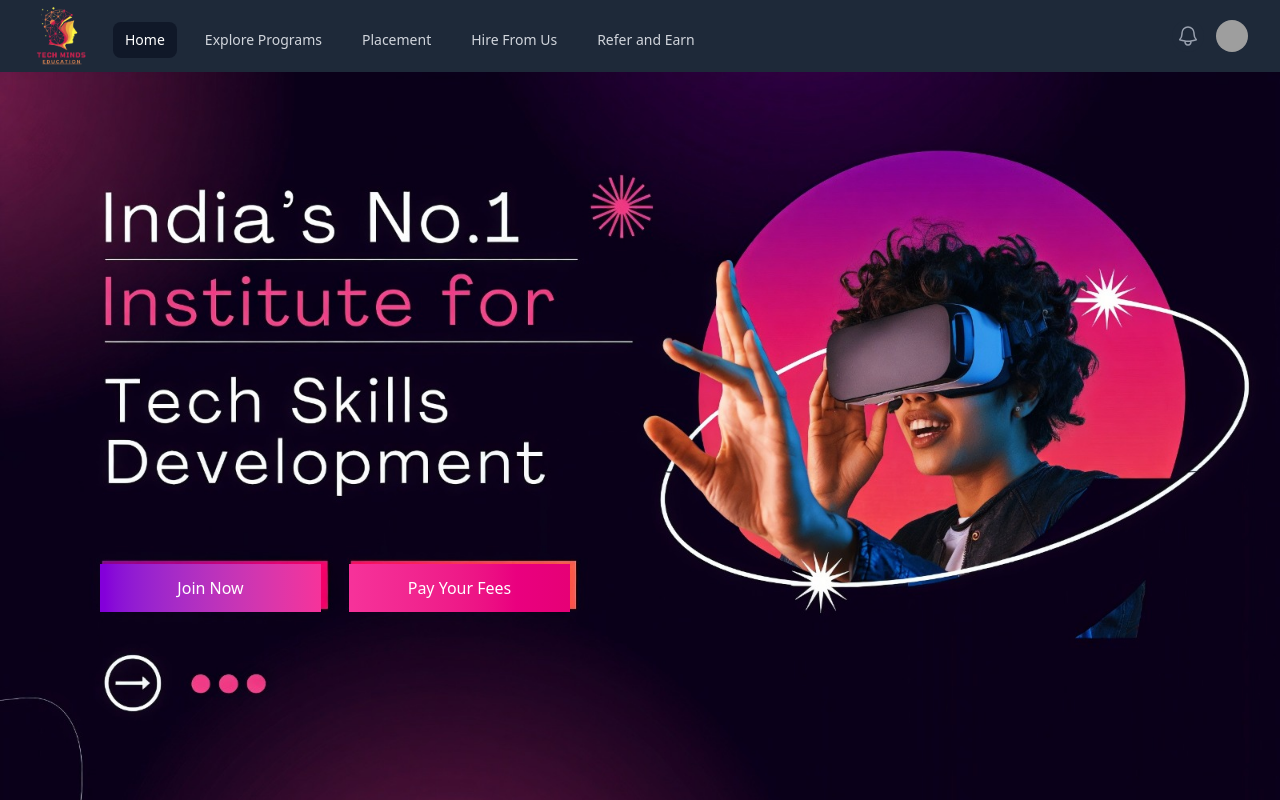
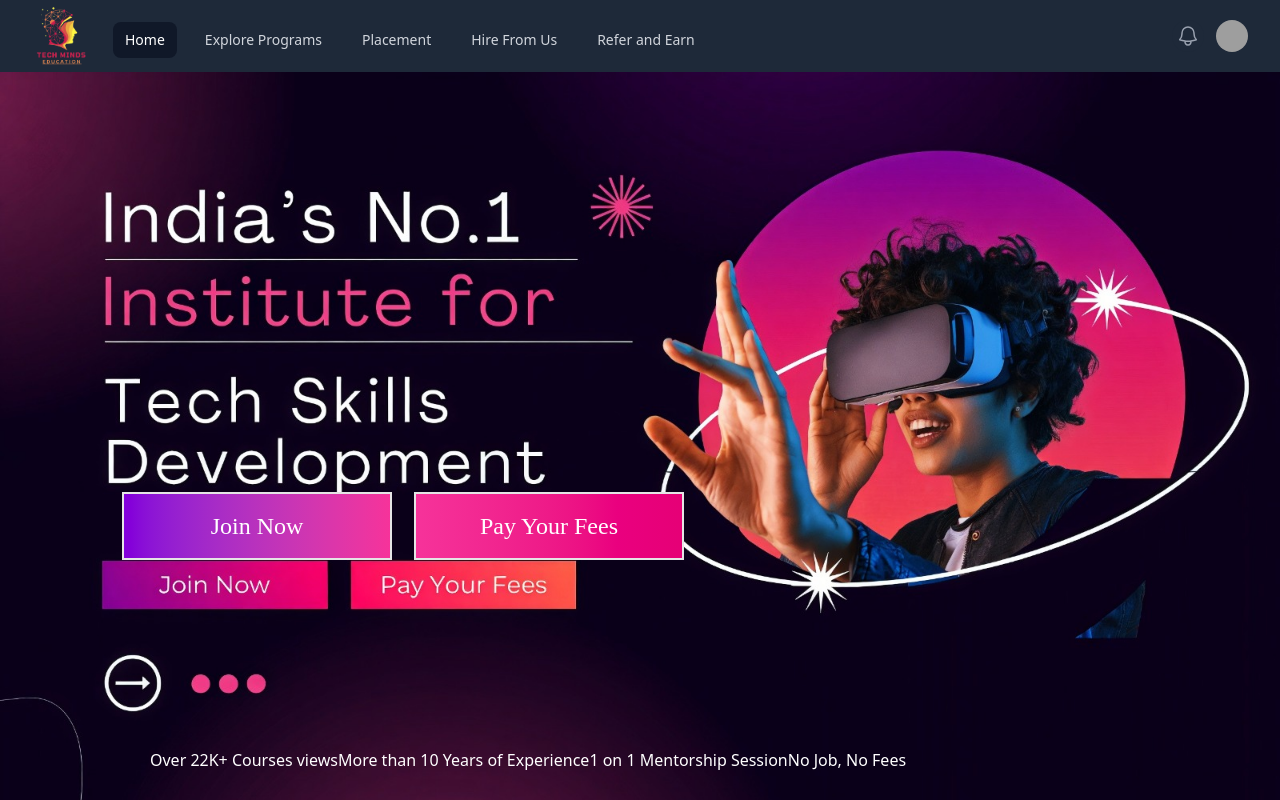
Before and after one commit to patilrohit1964/edu_sys, a React (Vite) app in the folder client/: page / in a window 1280 px wide. Shown: the top 800 px of the page. Built offline with nearby package versions, Linux system fonts and the light colour scheme; grey boxes are pictures that could not be loaded.

Commit message:
slider added

```diff
--- a/client/package.json
+++ b/client/package.json
@@ -22,6 +22,7 @@
     "lucide-react": "^0.503.0",
     "react": "^19.0.0",
     "react-dom": "^19.0.0",
+    "react-fast-marquee": "^1.6.5",
     "react-icons": "^5.5.0",
     "react-router-dom": "^7.5.1",
     "tailwind-merge": "^3.2.0",
--- a/client/src/App.jsx
+++ b/client/src/App.jsx
@@ -1,7 +1,7 @@
 import React, { useEffect } from 'react'
 import { Button } from './components/ui/button'
 import Navbar from './components/Navbar'
-import Home from './components/Home'
+import Home from './pages/Home'
 import { Route, Routes } from 'react-router-dom'
 import Explore_Programs from './pages/Explore_Programs'
 import Placement from './pages/Placement'
--- a/client/src/components/Home.jsx
+++ /dev/null
@@ -1,27 +0,0 @@
-import React from 'react'
-import { FaLongArrowAltRight } from "react-icons/fa";
-import { Link } from 'react-router-dom';
-
-const Home = () => {
-    return (
-        <>
-            <div
-                className="relative w-full"
-                data-aos="fade-right"
-            >
-                <img src="./images/bha.jpg" controls className='h-full w-full object-cover' loop autoPlay></img>
-                <div className='absolute hidden md:w-[470px] px-4 md:px-0 md:flex flex-col md:flex-row justify-between items-center md:bottom-[260px] bottom-[100px] left-0 md:left-[100px] gap-4 md:gap-0'>
-                    <Link to="/placement" className='w-full md:w-auto'>
-                        <button className='bg-gradient-to-r from-purple-700 to-pink-500 w-full md:w-[221px] py-3 cursor-pointer px-10 text-white text-sm md:text-base'>Join Now</button>
-                    </Link>
-                    <Link to="/refer-earn" className='w-full md:w-auto'>
-                        <button className='bg-gradient-to-r from-pink-500 to-pink-600 w-full md:w-[221px] py-3 cursor-pointer px-10 text-white text-sm md:text-base'>Pay Your Fees</button>
-                    </Link>
-                </div>
-            </div>
-            <h1 className='text-3xl md:text-5xl text-center mt-10 font-mono'>Top Hiring</h1>
-        </>
-    )
-}
-
-export default Home;
--- /dev/null
+++ b/client/src/pages/Home.jsx
@@ -0,0 +1,41 @@
+import React from 'react'
+import { FaLongArrowAltRight } from "react-icons/fa";
+import { Link } from 'react-router-dom';
+
+const Home = () => {
+    return (
+        <>
+            <div
+                className="relative w-full"
+                data-aos="fade-right"
+            >
+                <img src="./images/bha.jpg" controls className='h-full w-full object-cover' loop autoPlay></img>
+                <div className='absolute hidden md:w-[562px] px-4 md:px-0 md:flex flex-col md:flex-row justify-between items-center md:bottom-[312px] bottom-[200px] left-0 md:left-[122px] gap-4 md:gap-0'>
+                    <Link to="/placement" className='w-full md:w-auto'>
+                        <button className='bg-gradient-to-r from-purple-700 to-pink-500 w-full md:w-[270px] py-4 cursor-pointer px-10 text-white text-sm md:text-2xl font-[agrandir] border-2'>Join Now</button>
+                    </Link>
+                    <Link to="/refer-earn" className='w-full md:w-auto'>
+                        <button className='bg-gradient-to-r from-pink-500 to-pink-600 w-full md:w-[270px] py-4 cursor-pointer px-10 text-white text-sm md:text-2xl font-[agrandir] ml-5 border-2'>Pay Your Fees</button>
+                    </Link>
+                </div>
+                <div className='absolute bottom-[100px] left-[150px] flex text-white flex-wrap'>
+                    <div>
+                        <p>Over 22K+ Courses views</p>
+                    </div>
+                    <div>
+                        <p>More than 10 Years of Experience</p>
+                    </div>
+                    <div>
+                        <p>1 on 1 Mentorship Session</p>
+                    </div>
+                    <div>
+                        <p>No Job, No Fees</p>
+                    </div>
+                </div>
+            </div>
+            <h1 className='text-3xl md:text-5xl text-center mt-10 font-[agrandir]'>Top Hiring Companies</h1>
+        </>
+    )
+}
+
+export default Home;
```
Also changed, not shown: 1 other file (tests, documents, lock files or other folders).
